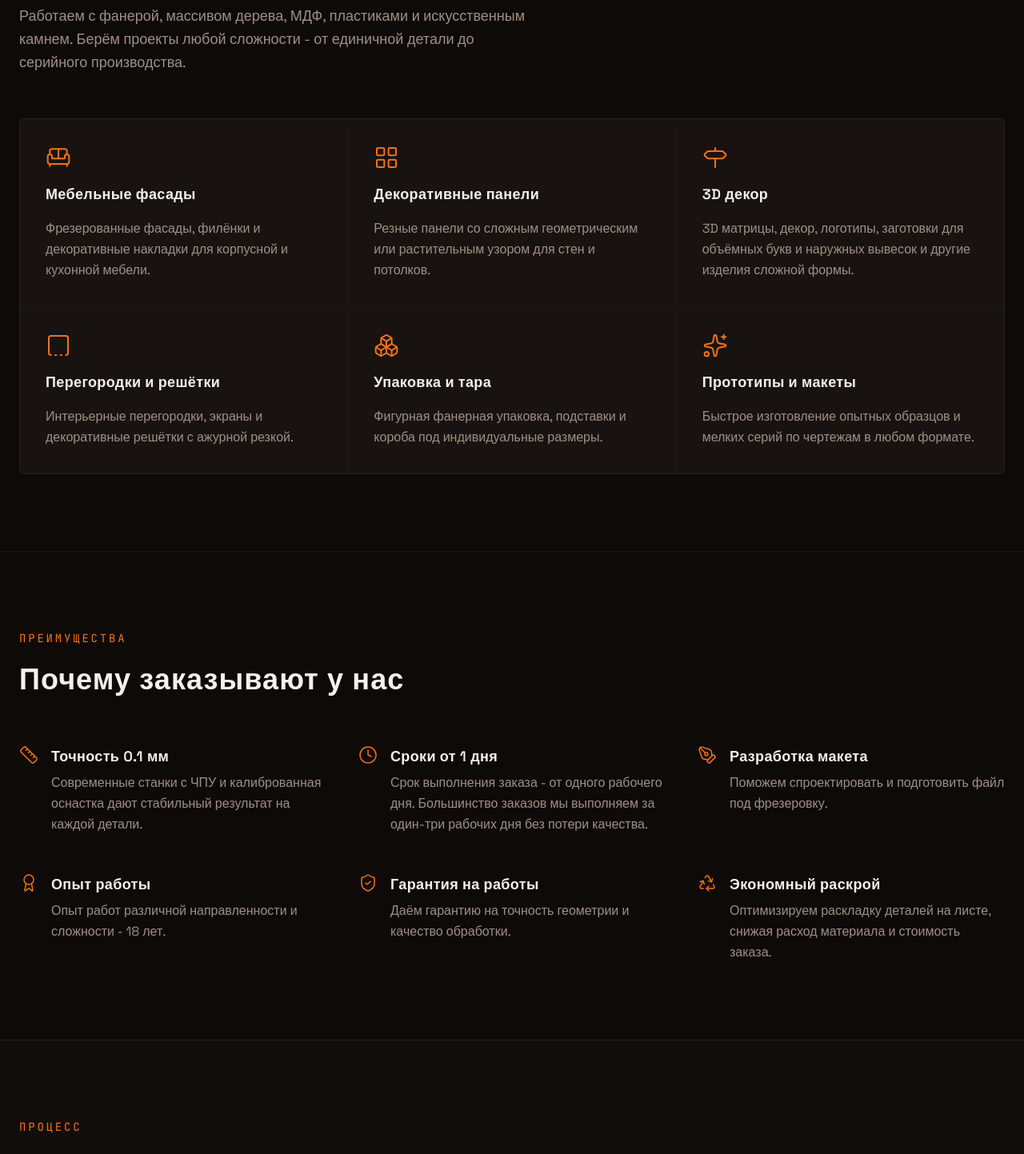
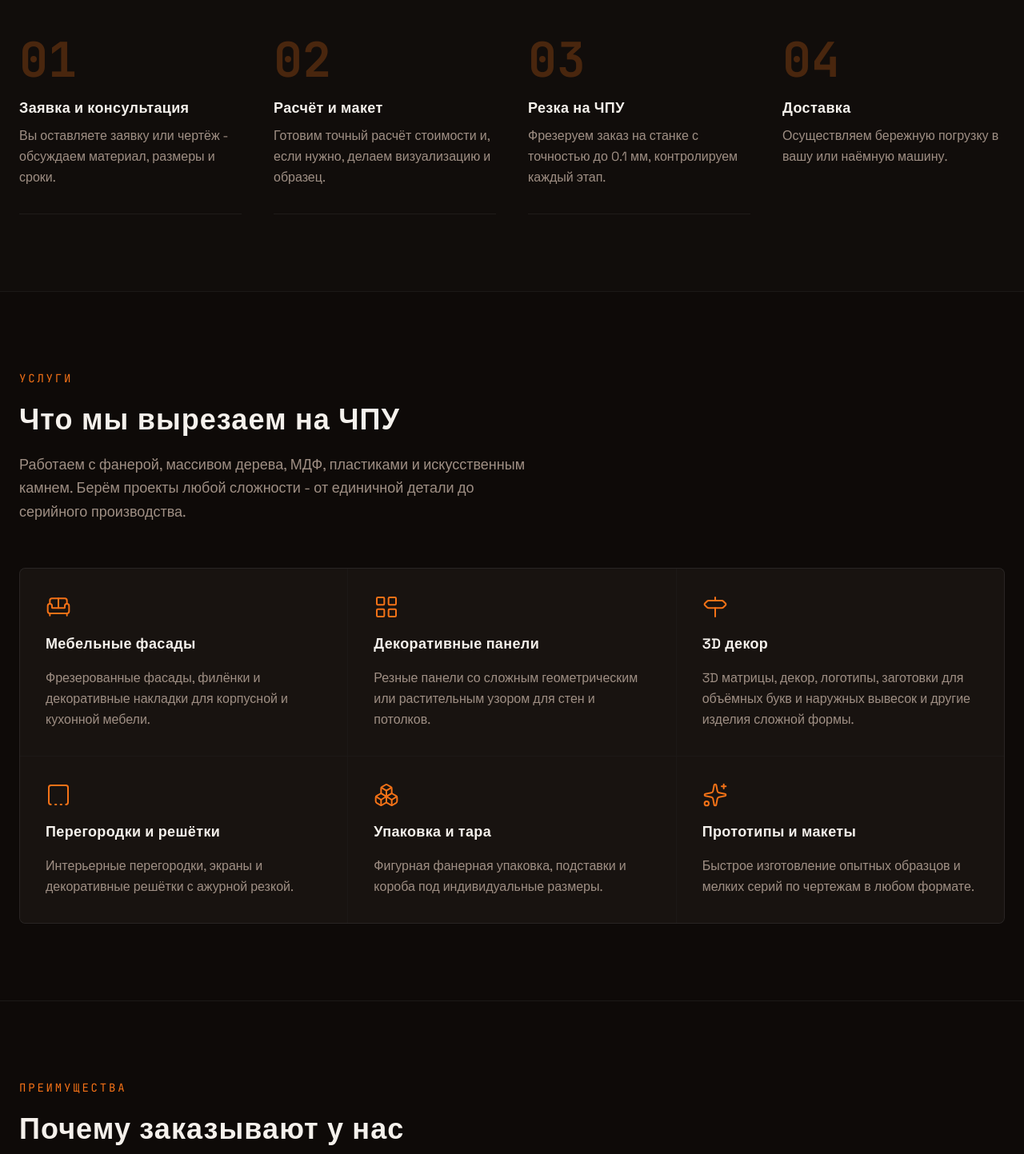
Before and after one commit to AeliusFateful/CNC2Plus-milling-services, a Next.js app: page / in a window 1280 px wide. Shown: the part 1060-2503 px from the top of the page at 80% size. Built offline with nearby package versions, Linux system fonts and the light colour scheme.

Commit message:
Show process section before services on home page

```diff
--- a/app/page.tsx
+++ b/app/page.tsx
@@ -16,9 +16,9 @@ export default function Page() {
       <main>
         <Hero />
         <MaterialsMarquee />
+        <Process />
         <Services />
         <Advantages />
-        <Process />
         <Works />
         <Faq />
         <ContactSection />
```
